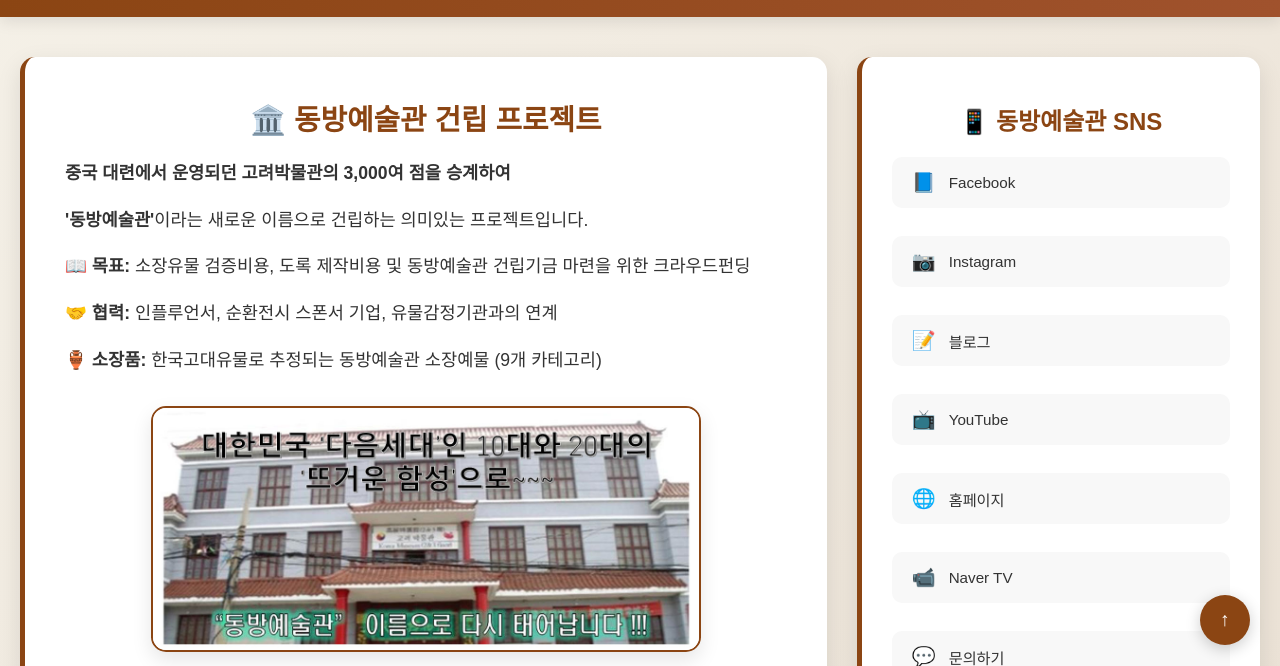
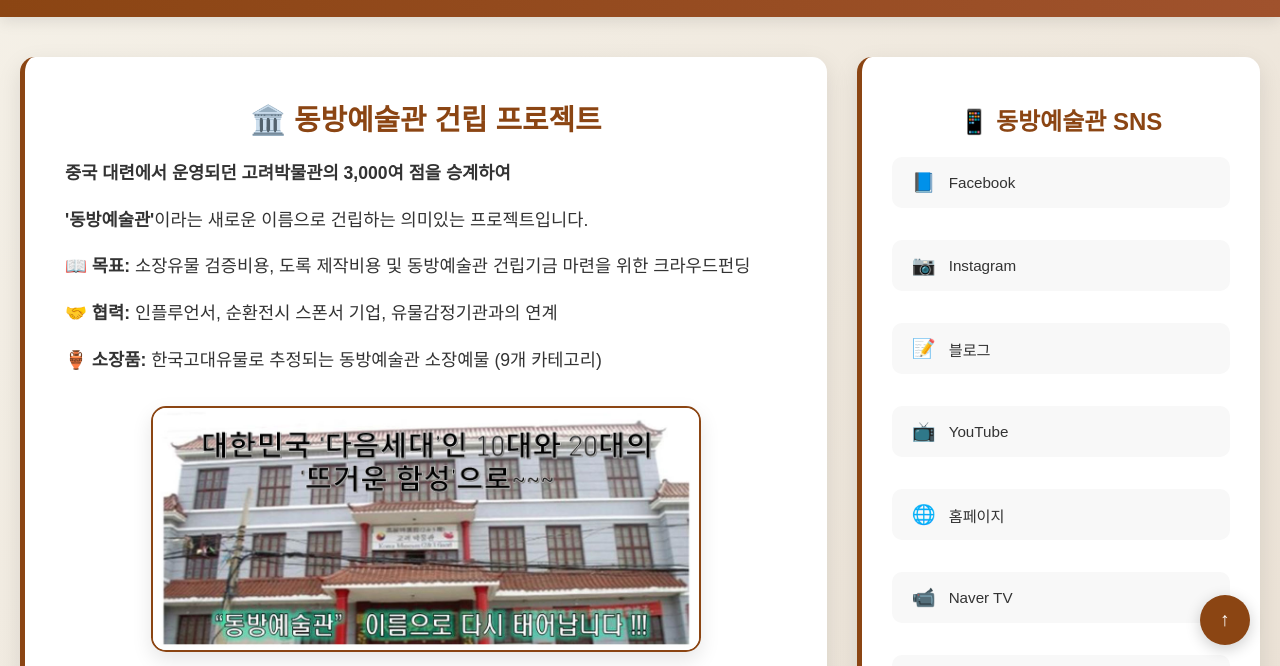
Before and after one commit to hjyeagle/dongbang-museum-test, a plain HTML site: page index.html in a window 1280 px wide. Shown: the part 125-791 px from the top of the page. Drawn offline with Linux system fonts and the light colour scheme.

Commit message:
Update index.html
32

```diff
--- a/index.html
+++ b/index.html
@@ -150,7 +150,7 @@
         .sns-links {
             display: flex;
             flex-direction: column;
-            gap: 28px;    /* 12px → 25px로 대폭 늘리기 */
+            gap: 32px;    /* 12px → 25px로 대폭 늘리기 */
         }
 
         .sns-item {
```
